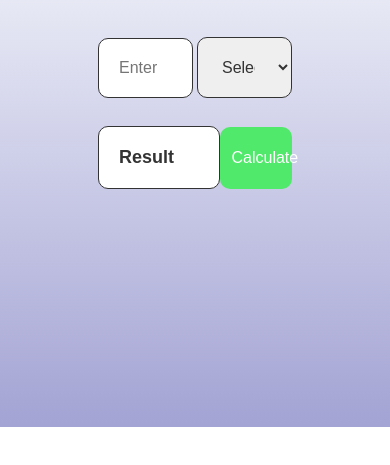
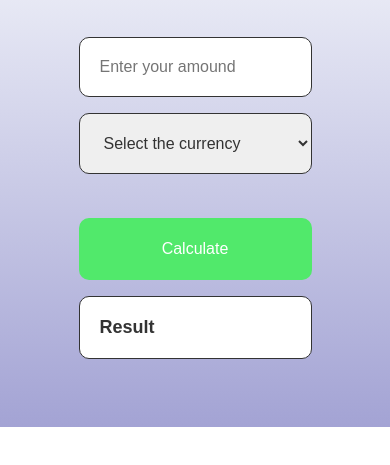
Before and after one commit to ubkbek/currency_calculator, a plain HTML site: page index.html in a window 390 px wide. Shown: the part 139-604 px from the top of the page. Drawn offline with Linux system fonts and the light colour scheme.

Commit message:
add responsive to site

```diff
--- a/css/main.css
+++ b/css/main.css
@@ -85,3 +85,32 @@ h1, h2, h3, h4, h5, h6, p{
     font-family: sans-serif;
     font-weight: 700;
 }
+
+
+@media only screen and (max-width :900px) {
+    .currency__wrapper {
+        flex-direction: column;
+    }
+
+    .container{
+        max-width: 70%;
+    }
+
+    .input-style{
+        width: 100%;
+    }
+
+    .margin-bottom{
+        margin-bottom: 16px;
+    }
+
+    .currency__btn{
+        order: -1;
+        margin-bottom: 16px;
+        width: 100%;
+    }
+
+    .currency__result{
+        width: 100%;
+    }
+}
--- a/index.html
+++ b/index.html
@@ -14,9 +14,9 @@
         <div class="container сurrency__container">
             <form class="currency__form" action="https://echo.htmlacademy.ru/" method="POST">
                 <div class="currency__wrapper top">
-                    <input class="сurrency__imput-amound input-style" min="0" type="number" name="user_amound" placeholder="Enter your amound" required>
+                    <input class="сurrency__imput-amound input-style margin-bottom" min="0" type="number" name="user_amound" placeholder="Enter your amound" required>
 
-                    <select class="сurrency__select-valyut input-style" name="selected_currency" required>
+                    <select class="сurrency__select-valyut input-style margin-bottom" name="selected_currency" required>
                         <option selected hidden>Select the currency</option>
                         <option value="usd">USD</option>
                         <option value="rub">RUB</option>
@@ -25,7 +25,7 @@
                 </div>
 
                 <div class="currency__wrapper">
-                    <div class="currency__result">
+                    <div class="currency__result margin-bottom">
                         Result
                     </div>
 
```
